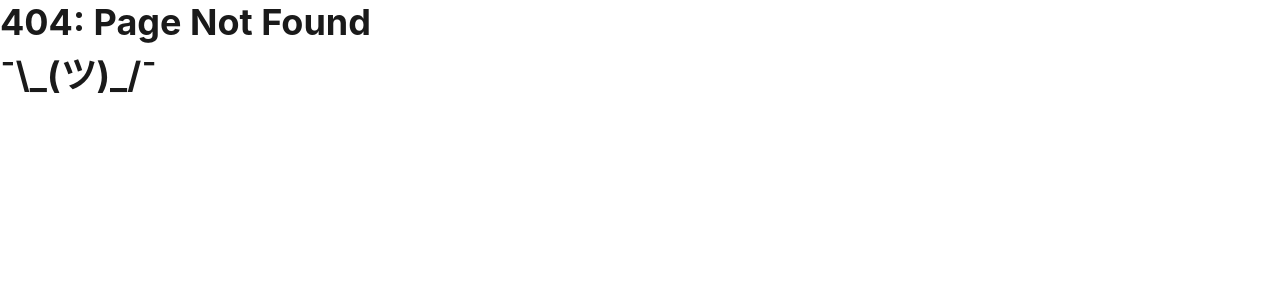
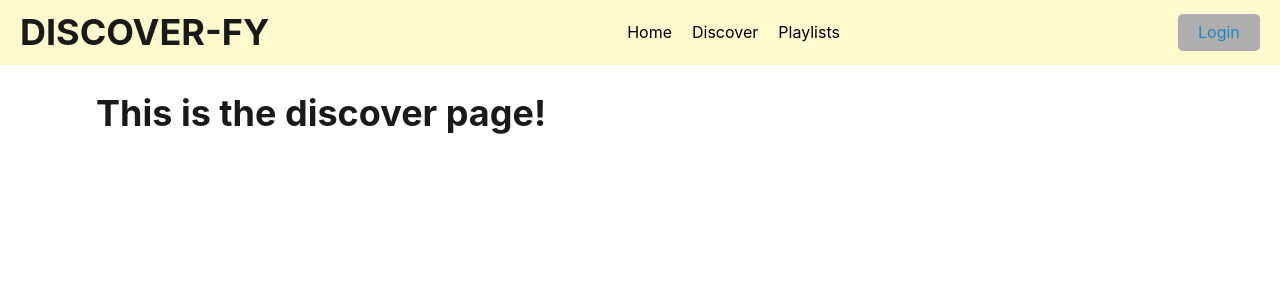
Before and after one commit to jmalon10/Discover-fy, a React (Vite) app in the folder client/: page /discover in a window 1280 px wide. Before the commit this address had no page. Shown: the top 300 px of the page. Built offline with nearby package versions, Linux system fonts and the light colour scheme.

Commit message:
adds discover page route accessed by navbar

```diff
--- a/client/src/main.tsx
+++ b/client/src/main.tsx
@@ -7,6 +7,7 @@ import App from './App.tsx';
 import ErrorPage from './pages/ErrorPage.tsx';
 import Home from './pages/Home.tsx';
 import Login from './pages/Login.tsx';
+import Discover from './pages/Discover.tsx';
 
 const router = createBrowserRouter([
   {
@@ -22,6 +23,10 @@ const router = createBrowserRouter([
         path: '/login',
         element: <Login />
       },
+      {
+        path: '/discover',
+        element: <Discover />
+      },
     ]
   }
 ])
--- /dev/null
+++ b/client/src/pages/Discover.tsx
@@ -0,0 +1,9 @@
+const Discover = () => {
+    return (
+      <section>
+        <h1>This is the discover page!</h1>
+        </section>
+    );
+  };
+
+  export default Discover;
```
